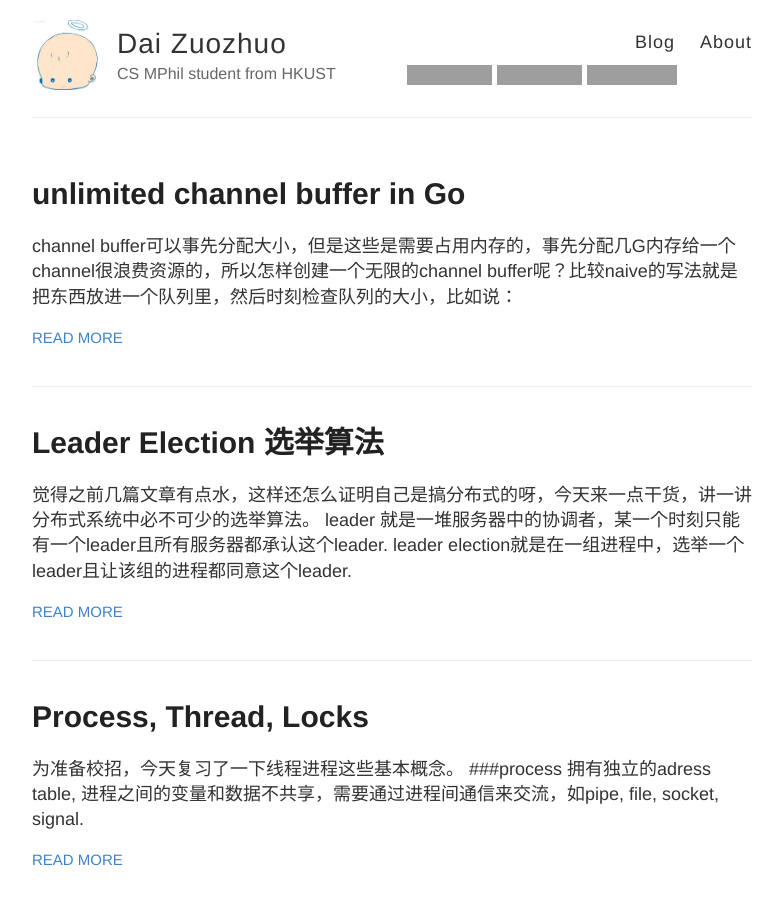
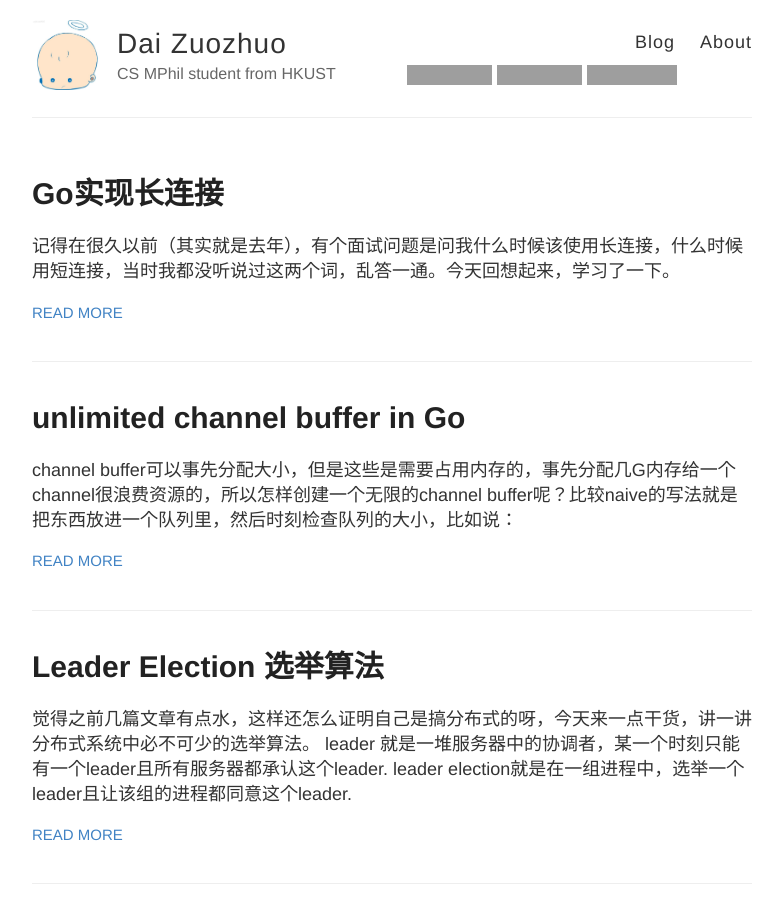
Before and after one commit to 2892931976/daizuozhuo.github.io, a Jekyll site: the page built from index.html, in a window 1280 px wide and 900 px high, cut to the strip 0-900 px from the top of the window. Shown: the whole strip, without its empty margins (248-1031 px from the left). Built offline with Jekyll 4.4.1, drawn with Linux system fonts in a browser that asks for light colours; Markdown is read by kramdown in place of the engine named in the settings; some of the changed lines change nothing that is shown; grey boxes are pictures that could not be loaded.

Commit message:
long connection

````diff
--- /dev/null
+++ b/_posts/2015-6-26-long-connection.md
@@ -0,0 +1,60 @@
+---
+layout: post
+title: Go实现长连接
+---
+记得在很久以前（其实就是去年），有个面试问题是问我什么时候该使用长连接，什么时候用短连接，当时我都没听说过这两个词，乱答一通。今天回想起来，学习了一下。
+
+短连接就是在完成一次读写操作之后就断开连接，短连接的优点是：管理起来比较简单，存在的连接都是有用的连接，不需要额外的控制手段。
+
+长连接是指双方建立连接，Client与server完成一次读写之后，它们之间的连接并不会主动关闭，后续的读写操作会继续使用这个连接。
+
+用Go实现一个长连接的思路是这样的：
+
+1. 创建一个套接字对象, 指定其IP以及端口.
+2. 开始监听套接字指定的端口.
+3. 如有新的客户端连接请求, 则建立一个goroutine, 在goroutine中, 读取客户端消息, 并转发回去, 直到客户端断开连接
+4. 主进程继续监听端口.
+
+```
+func main() {
+    var tcpAddr *net.TCPAddr
+
+    tcpAddr, _ = net.ResolveTCPAddr("tcp", "127.0.0.1:9999")
+
+    tcpListener, _ := net.ListenTCP("tcp", tcpAddr)
+
+    defer tcpListener.Close()
+
+    for {
+        tcpConn, err := tcpListener.AcceptTCP()
+        if err != nil {
+            continue
+        }
+
+        fmt.Println("A client connected : " + tcpConn.RemoteAddr().String())
+        go tcpPipe(tcpConn)
+    }
+
+}
+
+func tcpPipe(conn *net.TCPConn) {
+    ipStr := conn.RemoteAddr().String()
+    defer func() {
+        fmt.Println("disconnected :" + ipStr)
+        conn.Close()
+    }()
+    reader := bufio.NewReader(conn)
+
+    for {
+        message, err := reader.ReadString('\n')
+        if err != nil {
+            return
+        }
+
+        fmt.Println(string(message))
+        msg := time.Now().String() + "\n"
+        b := []byte(msg)
+        conn.Write(b)
+    }
+}
+```
````
Also changed, not shown: _posts/2013-12-8-vim-root.md (line endings or trailing spaces).
